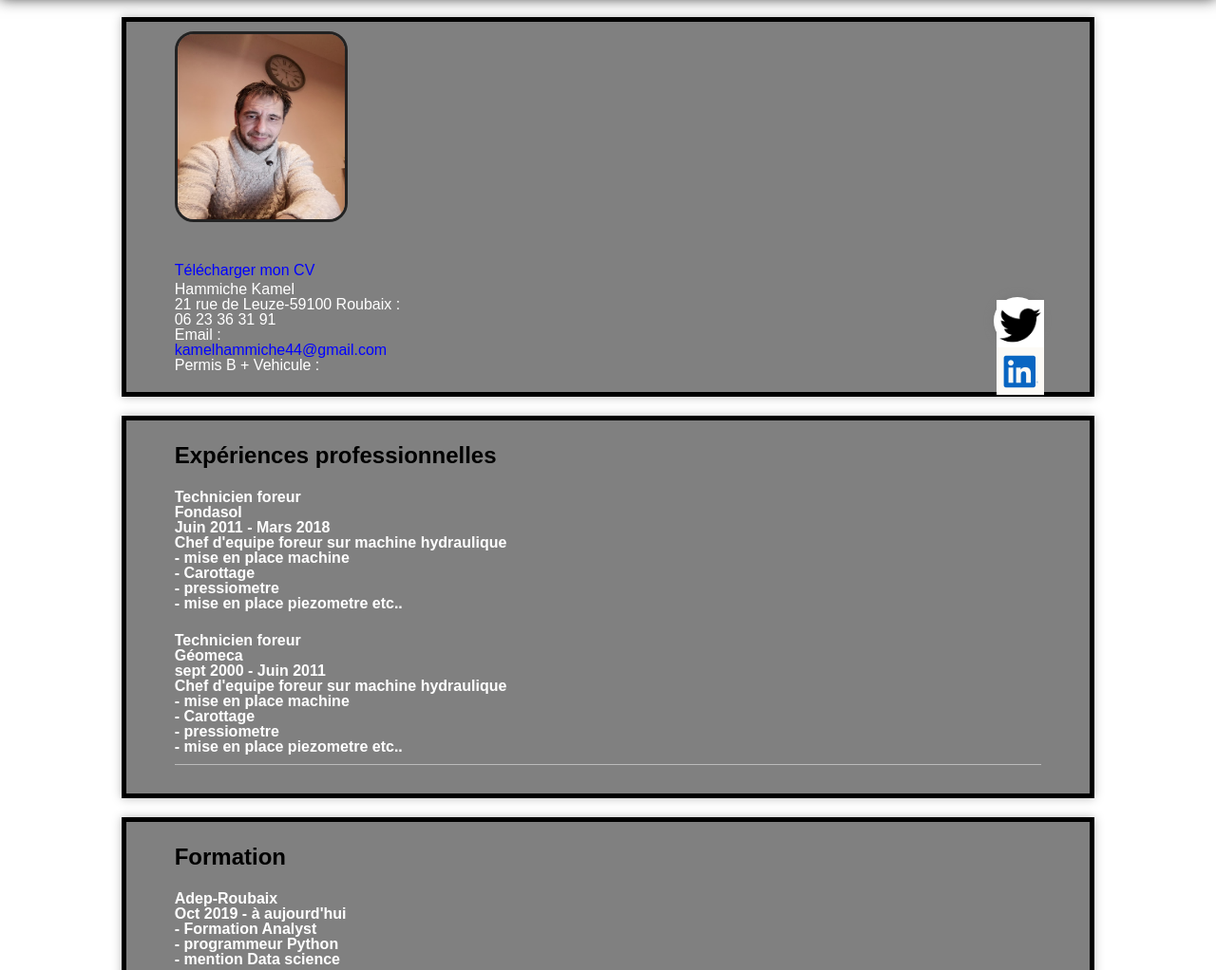
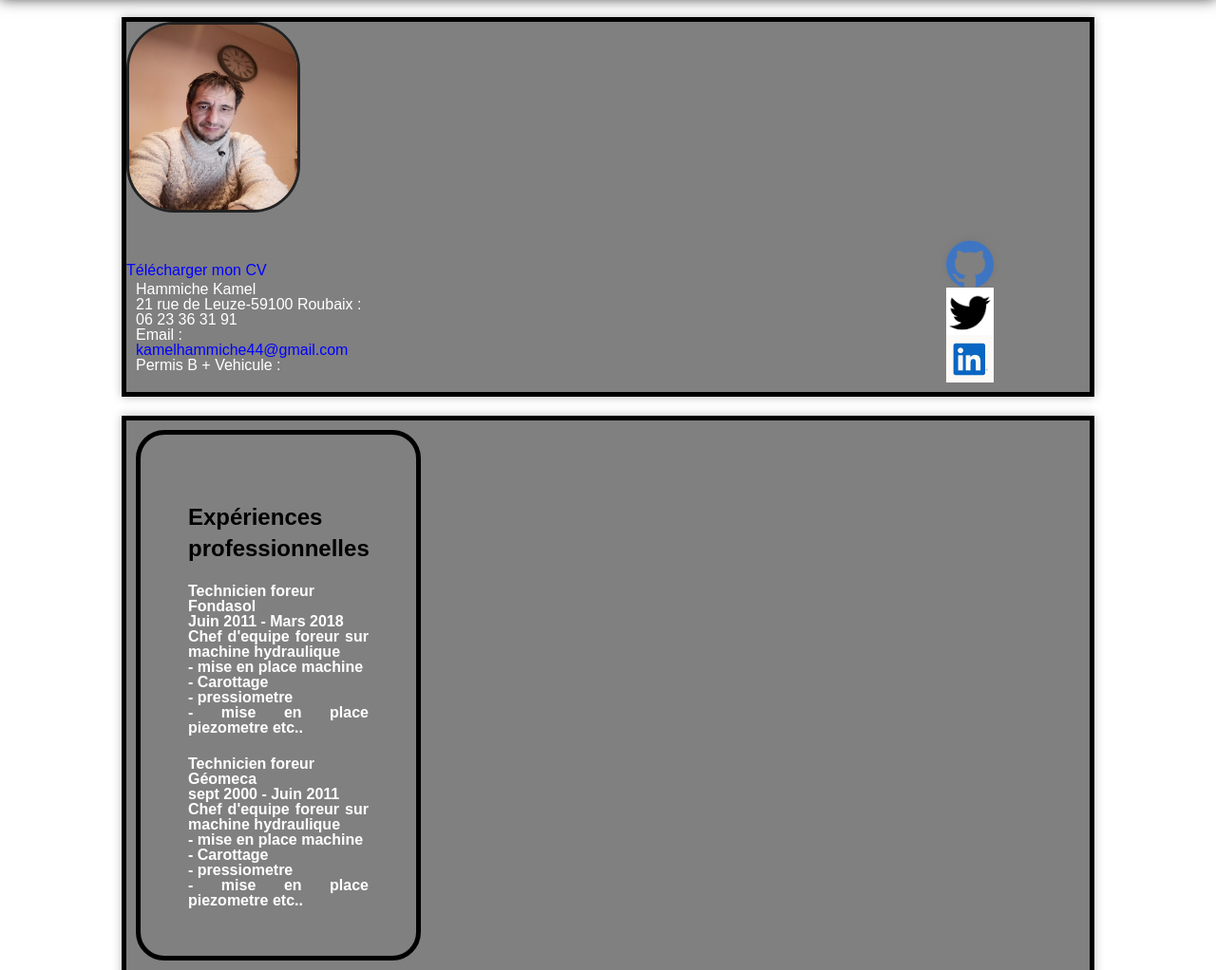
Before and after one commit to kamelh1972/cv, a plain HTML site: page index.html in a window 1280 px wide. Shown: the part 122-1144 px from the top of the page at 95% size. Drawn offline with nearby package versions, Linux system fonts and the light colour scheme.

Commit message:
add codemodifier

```diff
--- a/css/main.css
+++ b/css/main.css
@@ -115,6 +115,7 @@ p{
   color: white;
 }
 a{
+
   text-decoration: none;
   color: Blue;
 }
@@ -166,17 +167,13 @@ footer a{
 section{
   display: flex;
   flex-flow: row wrap;
-  justify-content: center;
+  text-align: left;
   width: 100%;
   padding-bottom: 20px;
   margin: 20px auto;
   box-shadow: 0px 0px 10px #bbb;
   background-color: Grey;
   border: 5px solid black;
-  padding:;
-  width: ;
-  height: ;
-  text-align: justify;
 }
 section h2, h3,h4{
   color: Black;
@@ -191,18 +188,17 @@ section > div{
 
    /*SECTION INFOS*/
 .moi{
-    float: left;
-    margin-top: 10px;
-    border-radius: 20px;
+    margin-bottom: 10px;
+
+    border-radius: 50px;
     border-style: solid;
 }
 .icon {
   width: 50px;
   height: 50px;
-  border: 3px solid #fff;
   box-shadow: 0px 0px 10px #777;
   border-radius: 50%;
-  margin-top: -80px;
+  margin-top: -140px;
   float: right;
 }
 
@@ -210,7 +206,7 @@ section > div{
   display: flex;
   flex-flow:  wrap;
   align-items: center;
-
+  margin-left: 10px;
   text-align: right;
 }
 .contact-flex p:first-child{
@@ -222,22 +218,24 @@ section > div{
 }
 nav{
   display: flex;
-  justify-content: space-around;
+  justify-content: flex-start;
   margin: 10px auto 0px auto;
   flex-flow: row
 }
 
    /*SECTION EXP ET FORMATION*/
 .exp{
-  text-align:  right;
-  flex-flow: row wrap;
-  border-bottom: 1px solid #bbb;
+  border-bottom: 10px solid #bbb;
   padding-bottom: 10px;
   margin-bottom: 10px;
   font-size: 1.0;
+  background-color: grey;
+  width: 300px;
+  border: 5px solid black;
+  padding: 50px;
+  margin: 10px;
+  border-radius: 30px;
 }
-.exp img{
-  width: 100%;
 }
 .interet{
   flex: 0 1 50%;
--- a/index.html
+++ b/index.html
@@ -57,8 +57,10 @@
           </div>
           <nav class="icon">
             <ul>
+              <li><a href="https://github.com/kamelh1972"><img src="img/github.png"width="50" height="30%" alt="Logo github"></a></li>
               <li><a href="https://twitter.com/KamelH14"><img src="img/tw.png"width="50" height="50%" alt="Logo Tw"></a></li>
               <li><a href="https://www.linkedin.com/in/kamel-hammiche-8a0a23194/"><img src="img/lk.png"width="50" height="30%" alt="Logo Lk"></a></li>
+
 
             </ul>
           </nav>
```
Also changed, not shown: img/github.png (added), img/logo_github.png (added), logo github.png (added).
